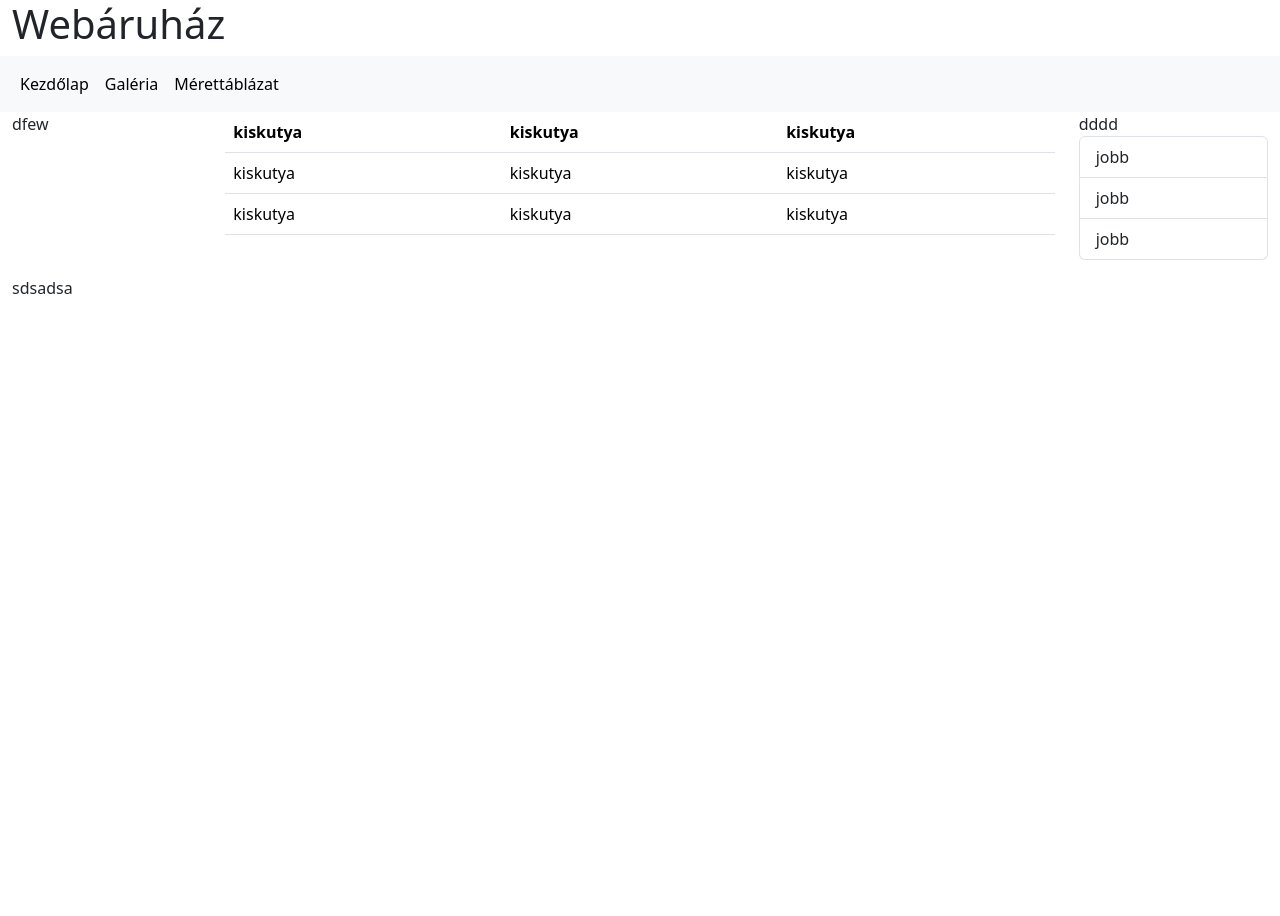
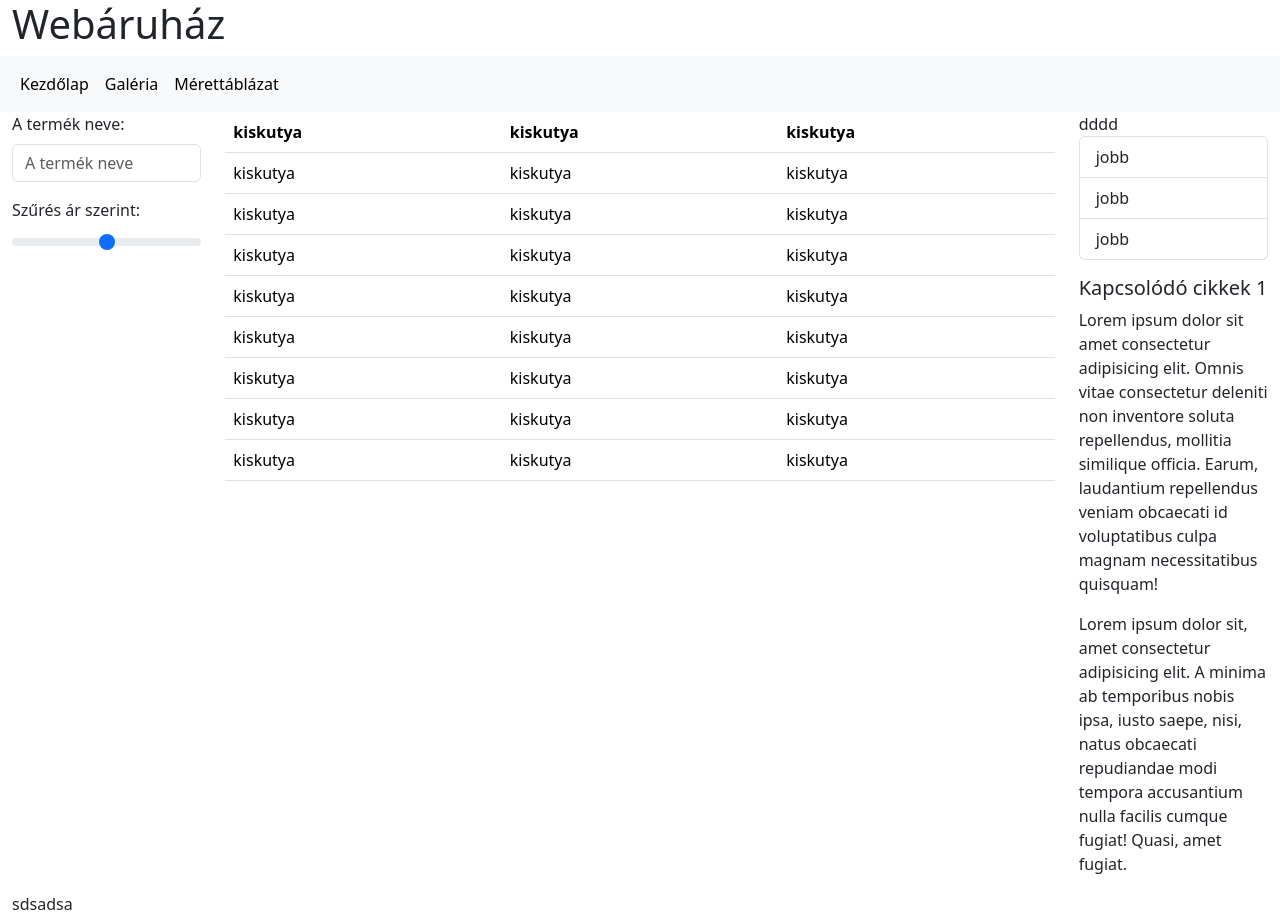
Before and after one commit to opel-astra-g/csoportmunka_webaruhaz, a plain HTML site: page merettablazat.html in a window 1280 px wide. Before the commit the page ends 800 px from the top, so only its background shows below. Drawn offline with nearby package versions, Linux system fonts and the light colour scheme.

Commit message:
Minden maradék. (A fantasztikus példaszövegeim maradhatnak? Amennyiben nem megfelelő a "kiskutya" és a "bla" kiírás kérem vegye fel velem akapcsolatot és átírom.) De szerintem kész.

```diff
--- a/merettablazat.html
+++ b/merettablazat.html
@@ -12,7 +12,6 @@
 
     <!-- Latest compiled JavaScript -->
     <script src="https://cdn.jsdelivr.net/npm/bootstrap@5.3.3/dist/js/bootstrap.bundle.min.js"></script>
-
   </head>
   <body class="container-fluid">
     <main class="row">
@@ -52,7 +51,17 @@
           </div>
         </div>
       </nav>
-      <aside class="col-md-2">dfew</aside>
+      <aside class="col-md-2">
+        <div class="mb-3">
+          <label class="form-label">A termék neve:</label>
+          <input type="text" class="form-control" placeholder="A termék neve" />
+        </div>
+
+        <div class="mb-3">
+          <label class="form-label">Szűrés ár szerint:</label>
+          <input type="range" class="form-range" />
+        </div>
+      </aside>
       <article class="col-md-8">
         <table class="table">
           <thead>
@@ -73,16 +82,61 @@
               <td>kiskutya</td>
               <td>kiskutya</td>
             </tr>
+            <tr>
+              <td>kiskutya</td>
+              <td>kiskutya</td>
+              <td>kiskutya</td>
+            </tr>
+            <tr>
+              <td>kiskutya</td>
+              <td>kiskutya</td>
+              <td>kiskutya</td>
+            </tr>
+            <tr>
+              <td>kiskutya</td>
+              <td>kiskutya</td>
+              <td>kiskutya</td>
+            </tr>
+            <tr>
+              <td>kiskutya</td>
+              <td>kiskutya</td>
+              <td>kiskutya</td>
+            </tr>
+            <tr>
+              <td>kiskutya</td>
+              <td>kiskutya</td>
+              <td>kiskutya</td>
+            </tr>
+            <tr>
+              <td>kiskutya</td>
+              <td>kiskutya</td>
+              <td>kiskutya</td>
+            </tr>
           </tbody>
         </table>
       </article>
-      <aside class="col-md-2">dddd
+      <aside class="col-md-2">
+        dddd
 
         <div class="list-group mb-3">
           <div class="list-group-item">jobb</div>
           <div class="list-group-item">jobb</div>
           <div class="list-group-item">jobb</div>
         </div>
+
+        <h5>Kapcsolódó cikkek 1</h5>
+        <p>
+          Lorem ipsum dolor sit amet consectetur adipisicing elit. Omnis vitae
+          consectetur deleniti non inventore soluta repellendus, mollitia
+          similique officia. Earum, laudantium repellendus veniam obcaecati id
+          voluptatibus culpa magnam necessitatibus quisquam!
+        </p>
+        <p>
+          Lorem ipsum dolor sit, amet consectetur adipisicing elit. A minima ab
+          temporibus nobis ipsa, iusto saepe, nisi, natus obcaecati repudiandae
+          modi tempora accusantium nulla facilis cumque fugiat! Quasi, amet
+          fugiat.
+        </p>
       </aside>
       <footer class="col-12">sdsadsa</footer>
     </main>
```
Lines whose indentation alone changed are shown as unchanged.
